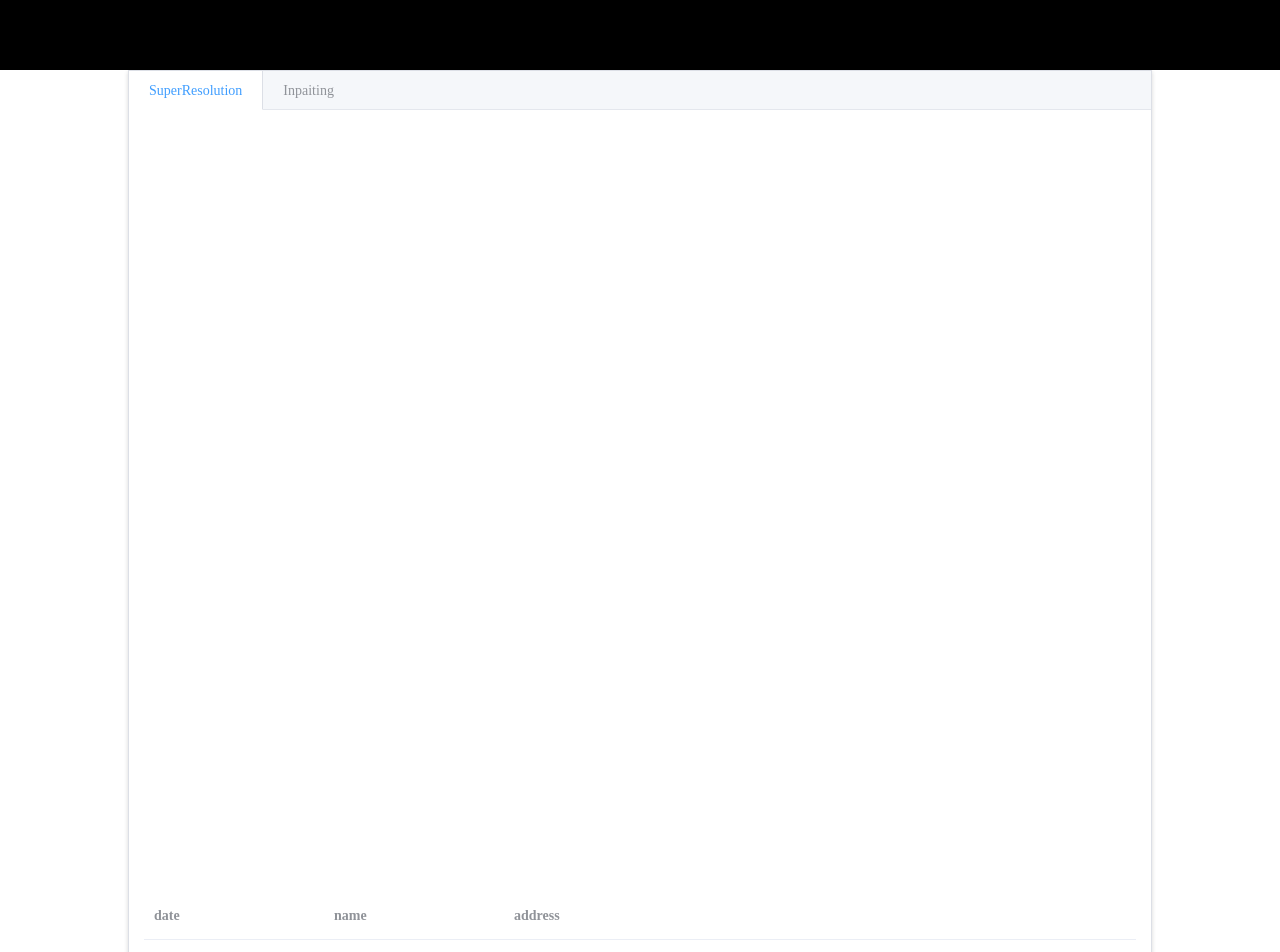
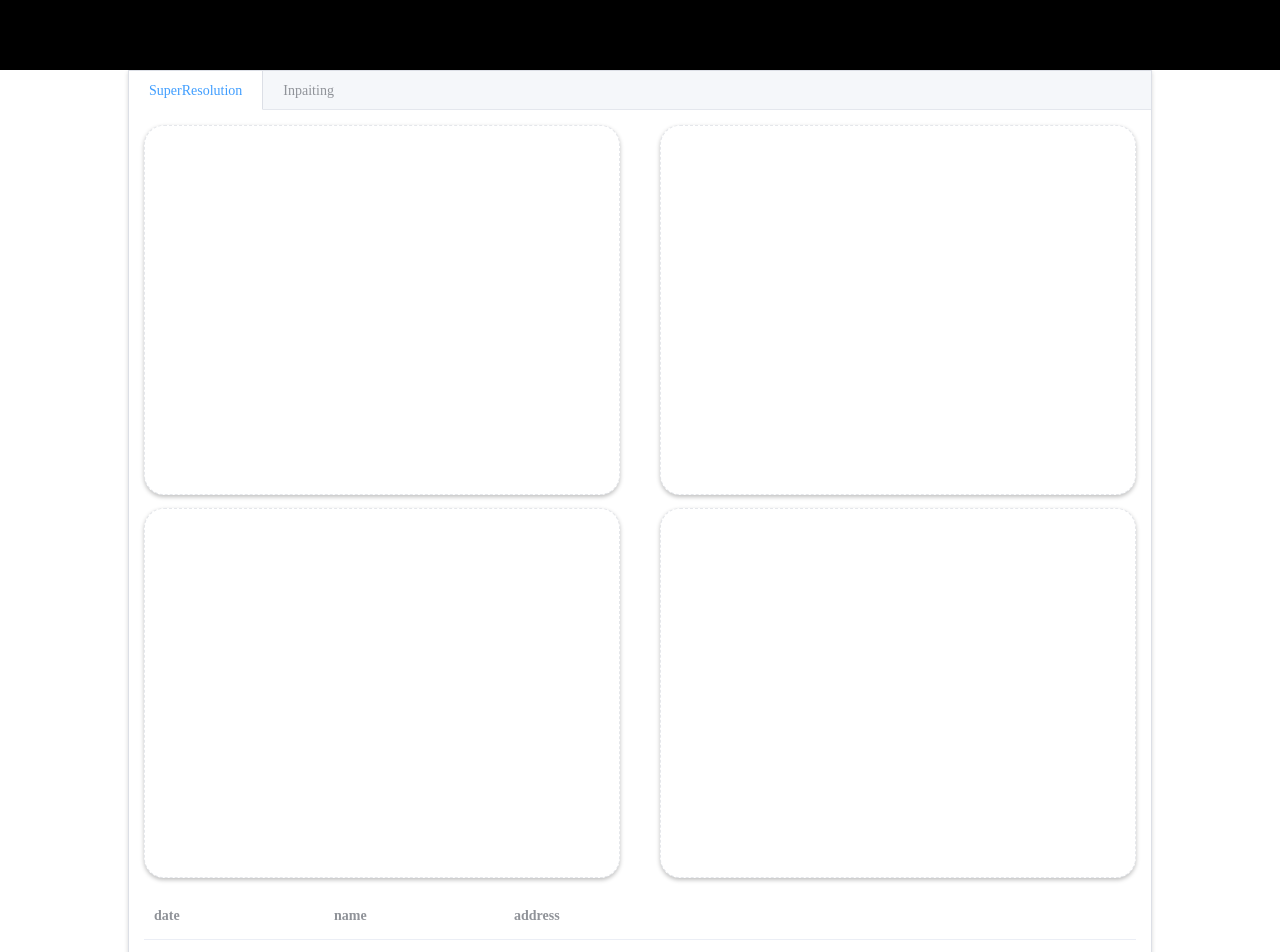
Before and after one commit to Hydrageno/gexplore, a Vue app: page / in a window 1280 px wide. Shown: the top 952 px of the page. Built offline with nearby package versions, Linux system fonts and the light colour scheme.

Commit message:
m-p: uniform img work area style

```diff
--- a/src/components/img-container/MaskImg.vue
+++ b/src/components/img-container/MaskImg.vue
@@ -1,5 +1,5 @@
 <template>
-    <div id="maskImgWorkingArea"></div>
+    <div class="imgWorkingArea"></div>
 </template>
 
 <script>
@@ -9,7 +9,6 @@ export default{
 </script>
 
 <style lang="less">
-#maskImgWorkingArea{
-    color: green;
-}
+@import "../../assets/ContainerStyle.less";
+
 </style>
--- a/src/components/img-container/PaintImg.vue
+++ b/src/components/img-container/PaintImg.vue
@@ -1,5 +1,5 @@
 <template>
-    <div id="paintImgWorkingArea"></div>
+    <div class="imgWorkingArea"></div>
 </template>
 
 <script>
@@ -9,7 +9,5 @@ export default{
 </script>
 
 <style lang="less">
-#paintImgWorkingArea{
-    color: green;
-}
+@import "../../assets/ContainerStyle.less";
 </style>
--- a/src/components/img-container/PreImg.vue
+++ b/src/components/img-container/PreImg.vue
@@ -1,5 +1,6 @@
 <template>
-    <div id="preImgWorkingArea"></div>
+    <div class="imgWorkingArea">
+    </div>
 </template>
 
 <script>
@@ -9,7 +10,5 @@ export default{
 </script>
 
 <style lang="less">
-#preImgWorkingArea{
-    color: green;
-}
+@import "../../assets/ContainerStyle.less";
 </style>
--- a/src/components/img-container/ResultImg.vue
+++ b/src/components/img-container/ResultImg.vue
@@ -1,5 +1,5 @@
 <template>
-    <div id="resultImgWorkingArea"></div>
+    <div class="imgWorkingArea"></div>
 </template>
 
 <script>
@@ -9,7 +9,5 @@ export default{
 </script>
 
 <style lang="less">
-#resultImgWorkingArea{
-    color: green;
-}
+@import "../../assets/ContainerStyle.less";
 </style>
```
